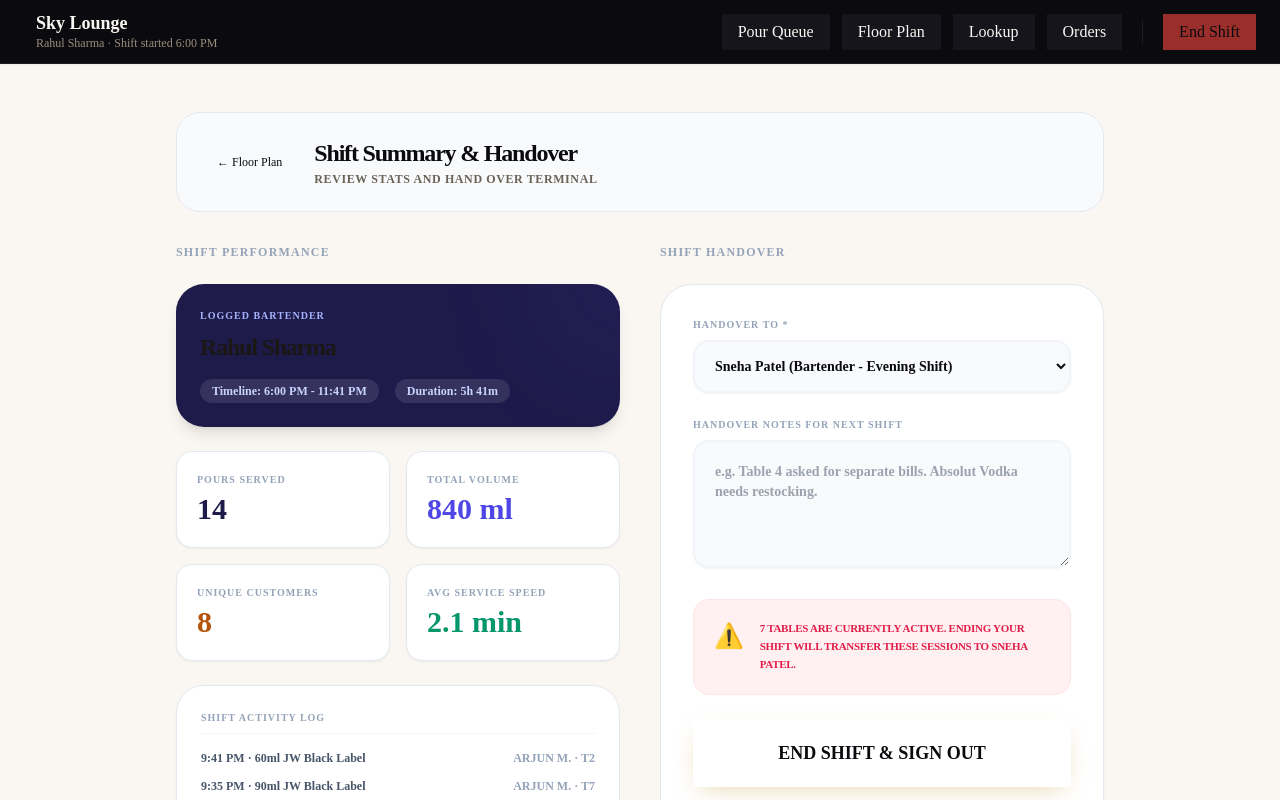
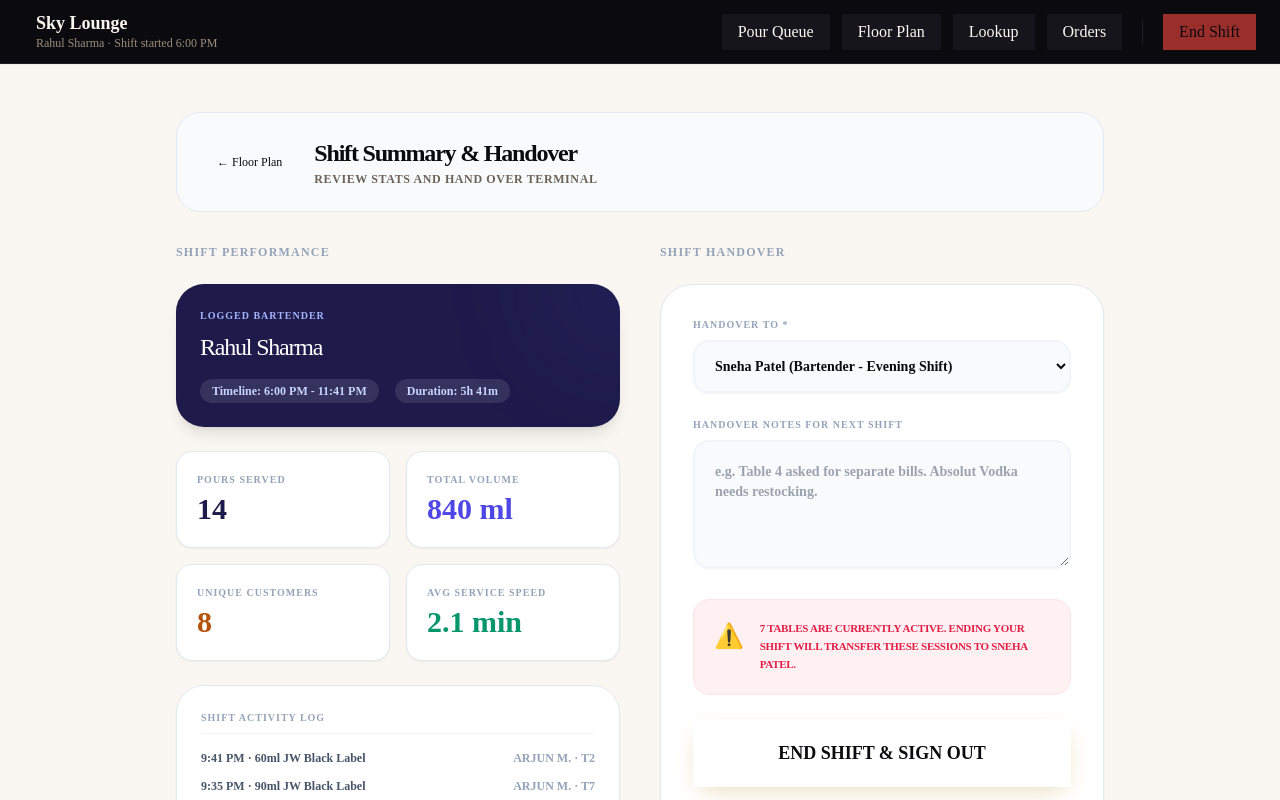
Before and after one commit to tbs-sunilc/BarOwner, a Next.js app: page /shift in a window 1280 px wide. Shown: the top 800 px of the page. Built offline with nearby package versions, Linux system fonts and the light colour scheme.

Commit message:
change Font color For Proper Vssible

```diff
--- a/src/app/(tablet)/shift/page.tsx
+++ b/src/app/(tablet)/shift/page.tsx
@@ -87,7 +87,7 @@ export default function ShiftSummaryPage() {
           <div className="bg-indigo-950 text-white p-6 rounded-[28px] shadow-lg relative overflow-hidden">
             <div className="absolute right-0 top-0 w-32 h-32 bg-indigo-500/10 rounded-full -mr-16 -mt-16 blur-3xl"></div>
             <p className="text-[10px] font-black text-indigo-300 uppercase tracking-widest mb-2">Logged Bartender</p>
-            <h2 className="text-2xl font-black tracking-tighter">{state.currentBartender.name}</h2>
+            <h2 className="text-2xl text-white tracking-tighter">{state.currentBartender.name}</h2>
             <div className="flex gap-4 mt-4 text-xs font-bold text-indigo-200">
               <span className="bg-white/10 px-3 py-1 rounded-xl">Timeline: 6:00 PM - 11:41 PM</span>
               <span className="bg-white/10 px-3 py-1 rounded-xl">Duration: 5h 41m</span>
```
